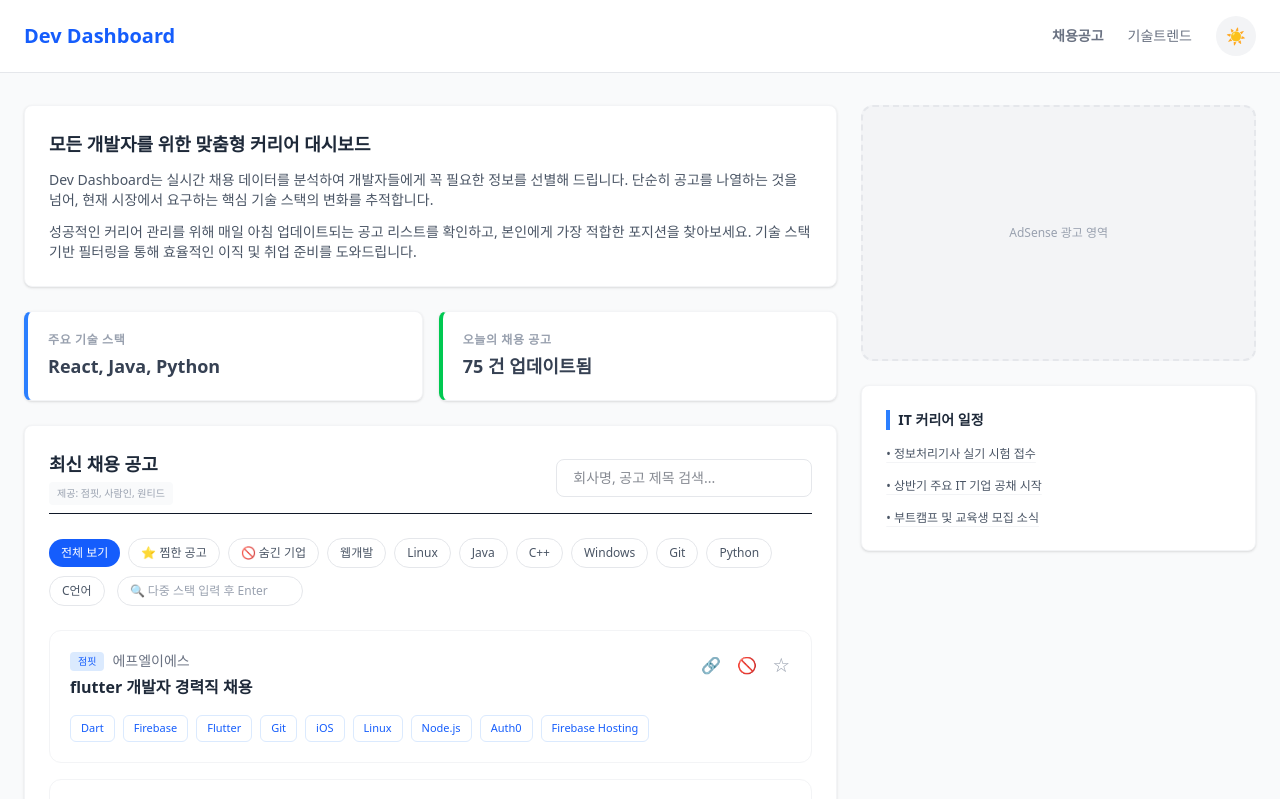
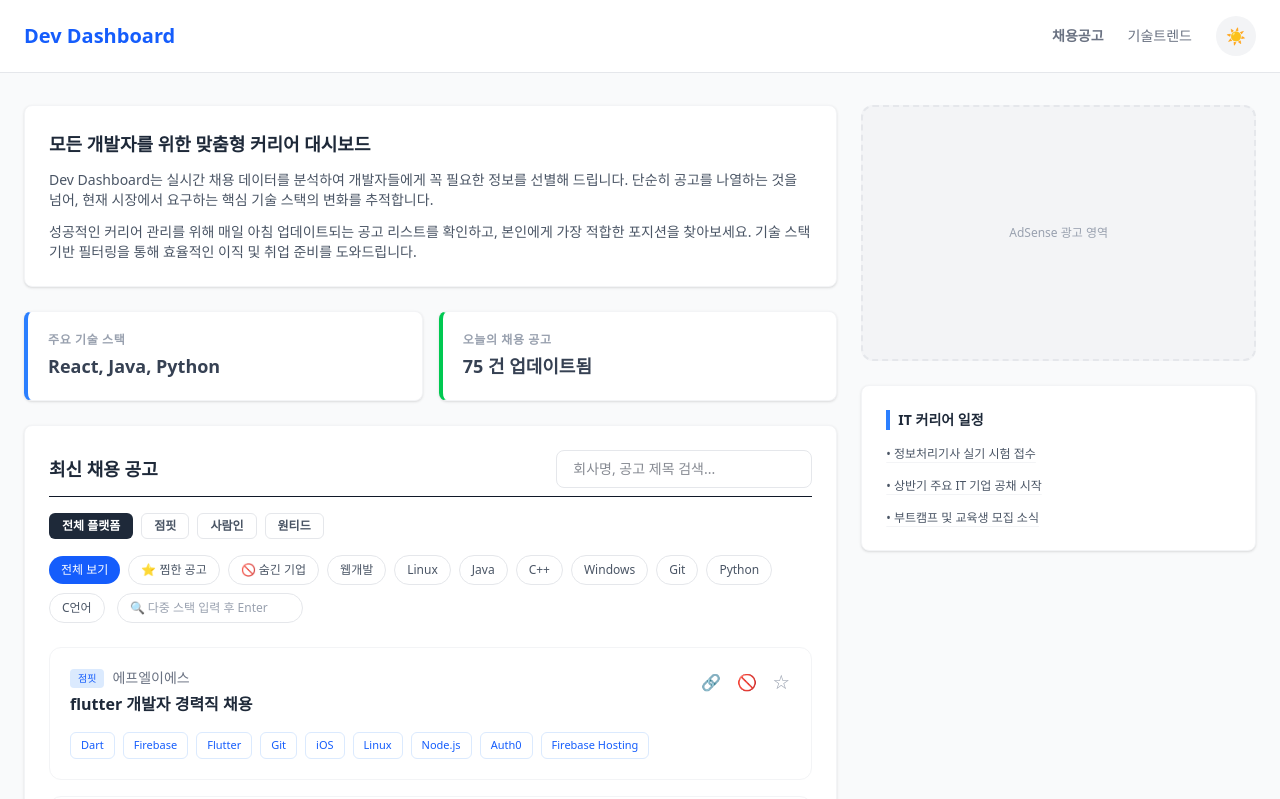
Before and after one commit to welchs1423/Dev-Dashboard, a Next.js app: page / in a window 1280 px wide. Shown: the top 799 px of the page. Built offline with nearby package versions, Linux system fonts and the light colour scheme.

Commit message:
fix: trend 페이지 린트 에러 수정 및 메인 페이지 출처 필터링 적용

```diff
--- a/app/page.tsx
+++ b/app/page.tsx
@@ -14,6 +14,7 @@ interface Job {
 export default function Home() {
   const [jobs, setJobs] = useState<Job[]>([]);
   const [selectedSkill, setSelectedSkill] = useState<string>("All");
+  const [selectedPlatform, setSelectedPlatform] = useState<string>("All");
 
   const [customSkills, setCustomSkills] = useState<string[]>([]);
   const [currentInput, setCurrentInput] = useState<string>("");
@@ -149,6 +150,13 @@ export default function Home() {
   const topSkills = getTopSkills();
   const filterOptions = ["All", "Bookmark", "Hidden", ...topSkills];
 
+  const platformOptions = [
+    { id: "All", label: "전체 플랫폼" },
+    { id: "jumpit", label: "점핏" },
+    { id: "saramin", label: "사람인" },
+    { id: "wanted", label: "원티드" }
+  ];
+
   const filteredJobs = jobs.filter(job => {
     if (selectedSkill === "Hidden") {
       return hiddenCompanies.includes(job.company);
@@ -157,6 +165,8 @@ export default function Home() {
     if (hiddenCompanies.includes(job.company)) {
       return false;
     }
+
+    let matchPlatform = selectedPlatform === "All" || job.id.startsWith(selectedPlatform);
 
     let matchSkill = false;
     if (selectedSkill === "All") {
@@ -180,7 +190,7 @@ export default function Home() {
       job.company.toLowerCase().includes(keyword) ||
       job.title.toLowerCase().includes(keyword);
 
-    return matchSkill && matchSearch;
+    return matchSkill && matchSearch && matchPlatform;
   });
 
   const visibleJobs = filteredJobs.slice(0, displayCount);
@@ -334,10 +344,9 @@ export default function Home() {
           </section>
 
           <section className="bg-white dark:bg-gray-800 rounded-lg shadow-sm border border-gray-100 dark:border-gray-700 p-6 transition-colors duration-200">
-            <div className="flex flex-col sm:flex-row justify-between items-start sm:items-center mb-6 pb-2 border-b dark:border-gray-700 gap-4">
+            <div className="flex flex-col sm:flex-row justify-between items-start sm:items-center mb-4 pb-2 border-b dark:border-gray-700 gap-4">
               <div>
                 <h2 className="text-lg font-bold text-gray-800 dark:text-gray-100">최신 채용 공고</h2>
-                <span className="text-[10px] text-gray-400 dark:text-gray-500 bg-gray-50 dark:bg-gray-700 px-2 py-1 rounded mt-1 inline-block">제공: 점핏, 사람인, 원티드</span>
               </div>
 
               {!isLoading && (
@@ -357,7 +366,24 @@ export default function Home() {
             </div>
 
             {!isLoading && (
-              <div className="flex flex-wrap items-center gap-2 mb-6">
+              <div className="mb-6 space-y-4">
+                <div className="flex flex-wrap gap-2">
+                  {platformOptions.map(p => (
+                    <button
+                      key={p.id}
+                      onClick={() => { setSelectedPlatform(p.id); setDisplayCount(20); }}
+                      className={`px-3 py-1 text-xs font-semibold rounded-md border transition-colors ${
+                        selectedPlatform === p.id
+                          ? 'bg-gray-800 text-white dark:bg-gray-200 dark:text-gray-900 border-transparent'
+                          : 'bg-white text-gray-600 border-gray-200 hover:bg-gray-100 dark:bg-gray-800 dark:text-gray-400 dark:border-gray-600 dark:hover:bg-gray-700'
+                      }`}
+                    >
+                      {p.label}
+                    </button>
+                  ))}
+                </div>
+
+                <div className="flex flex-wrap items-center gap-2">
                   {filterOptions.map(skill => (
                     <button
                       key={skill}
@@ -406,6 +432,7 @@ export default function Home() {
                         customSkills.length === 0 ? 'w-40 focus:w-48' : 'w-24 focus:w-32'
                       }`}
                     />
+                  </div>
                 </div>
               </div>
             )}
--- a/app/trend/page.tsx
+++ b/app/trend/page.tsx
@@ -26,7 +26,6 @@ export default function TrendPage() {
     fetch('/jobs_data.json')
       .then((res) => res.json())
       .then((data: Job[]) => {
-        // 메인과 동일하게 중복 제거 적용
         const uniqueJobs = data.filter((job, index, self) =>
           index === self.findIndex((t) => (
             t.company.trim() === job.company.trim() && t.title.trim() === job.title.trim()
@@ -53,13 +52,14 @@ export default function TrendPage() {
         setStats(sortedStats);
       });
 
-    // 다크 모드 초기화 로직
+    setTimeout(() => {
       const savedTheme = localStorage.getItem('dev_dashboard_theme');
       const prefersDark = window.matchMedia('(prefers-color-scheme: dark)').matches;
       if (savedTheme === 'dark' || (!savedTheme && prefersDark)) {
         setIsDarkMode(true);
         document.documentElement.classList.add('dark');
       }
+    }, 0);
   }, []);
 
   const toggleDarkMode = () => {
@@ -78,7 +78,6 @@ export default function TrendPage() {
 
   return (
     <div className="min-h-screen flex flex-col bg-gray-50 dark:bg-gray-900 text-gray-900 dark:text-gray-100 font-sans relative transition-colors duration-200">
-      {/* 메인 페이지와 동일한 헤더 적용 */}
       <header className="bg-white dark:bg-gray-800 border-b border-gray-200 dark:border-gray-700 px-6 py-4 sticky top-0 z-10 transition-colors duration-200">
         <div className="max-w-7xl mx-auto flex justify-between items-center">
           <Link href="/" className="text-xl font-bold text-blue-600 dark:text-blue-400">Dev Dashboard</Link>
@@ -132,7 +131,6 @@ export default function TrendPage() {
         </div>
       </main>
 
-      {/* 메인 페이지와 동일한 푸터 적용 */}
       <footer className="bg-white dark:bg-gray-800 border-t border-gray-100 dark:border-gray-700 py-10 mt-12 transition-colors duration-200 w-full">
         <div className="max-w-7xl mx-auto px-6">
           <div className="flex flex-col md:flex-row justify-between items-start md:items-center gap-6">
```
Lines whose indentation alone changed are shown as unchanged.
